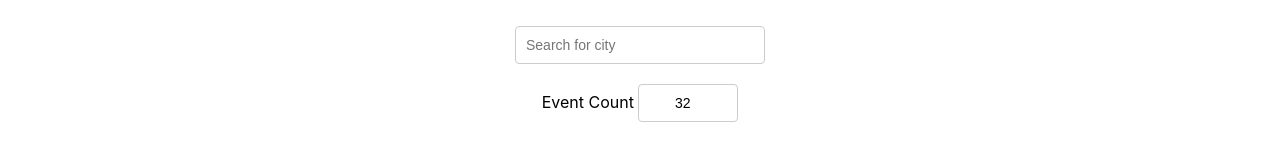
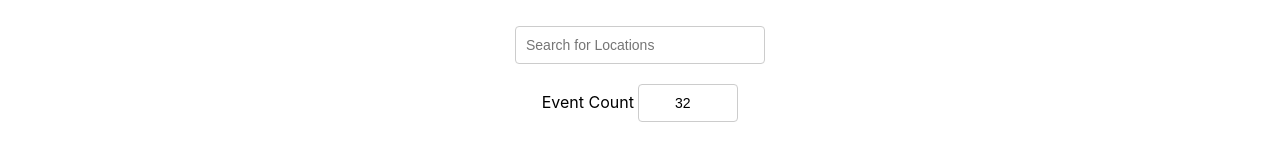
Before and after one commit to Nathan-Mez/meet, a React (Create React App) app: page / in a window 1280 px wide. Shown: the top 156 px of the page. Built offline with nearby package versions, Linux system fonts and the light colour scheme.

Commit message:
Update CitySearch.js

```diff
--- a/src/CitySearch.js
+++ b/src/CitySearch.js
@@ -25,7 +25,7 @@ class CitySearch extends Component {
         showSuggestions: false
       });
 
-      this.props.updateEvents(suggestion);
+      this.props.updateEvents(suggestion, undefined);
     }
 
     render() {
@@ -35,7 +35,7 @@ class CitySearch extends Component {
               type="text"
               className="city-input"
               value={this.state.query}
-              placeholder="Search for city"
+              placeholder="Search for Locations"
               onChange={this.handleInputChanged}  //will detect whether any textual input have been made on input
               onFocus={() => { this.setState({ showSuggestions: true }) }}
             />
@@ -46,8 +46,8 @@ class CitySearch extends Component {
                     onClick={() => this.handleItemClicked(suggestion)}
                     >{suggestion}</li>
                     ))}
-                  <li onClick={() => this.handleItemClicked("all")}>
-                    <b>See all cities</b>
+                  <li onClick={() => this.handleItemClicked("All Locations")}>
+                    <b>See all Locations</b>
                   </li>
            </ul>
           </div>
```
